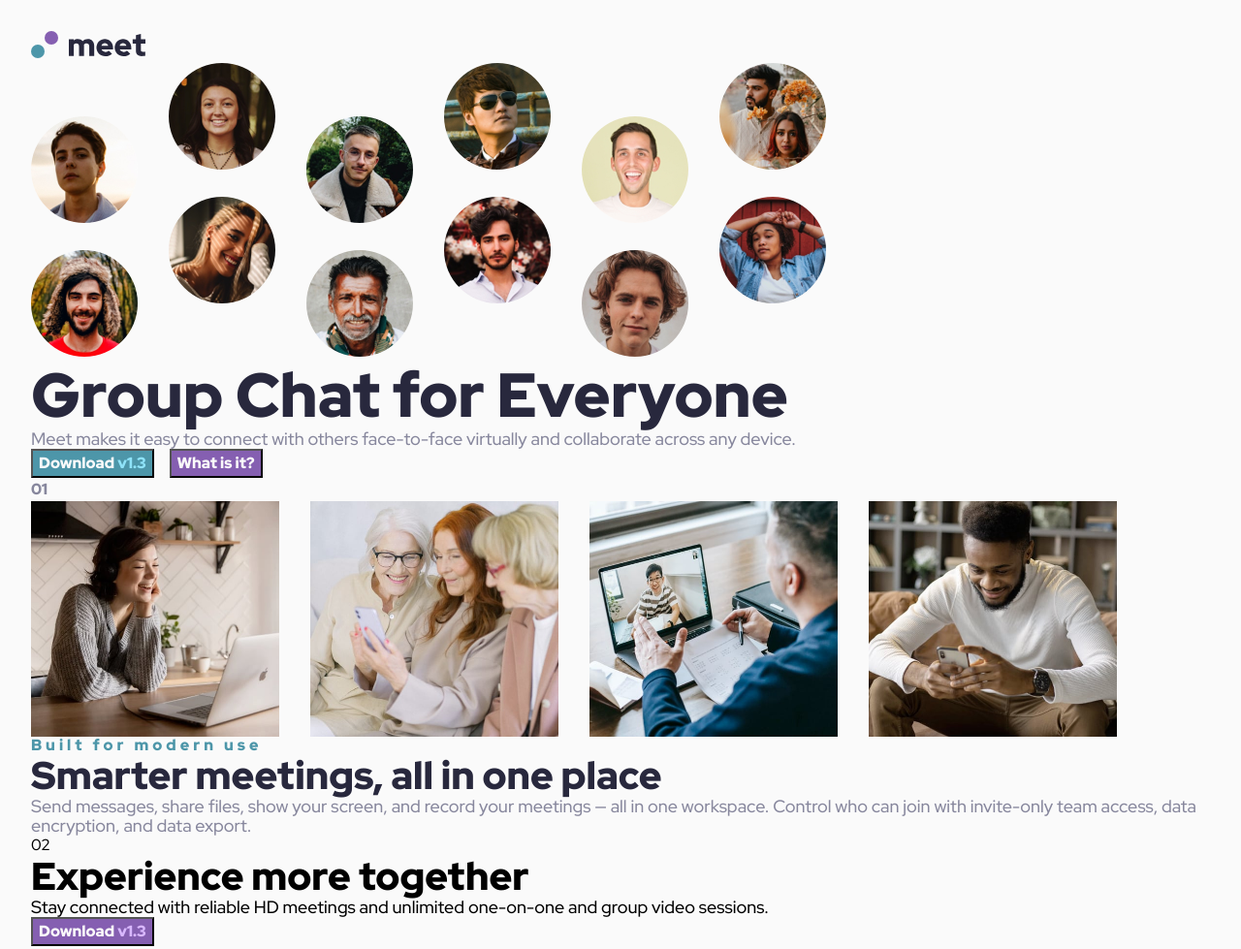
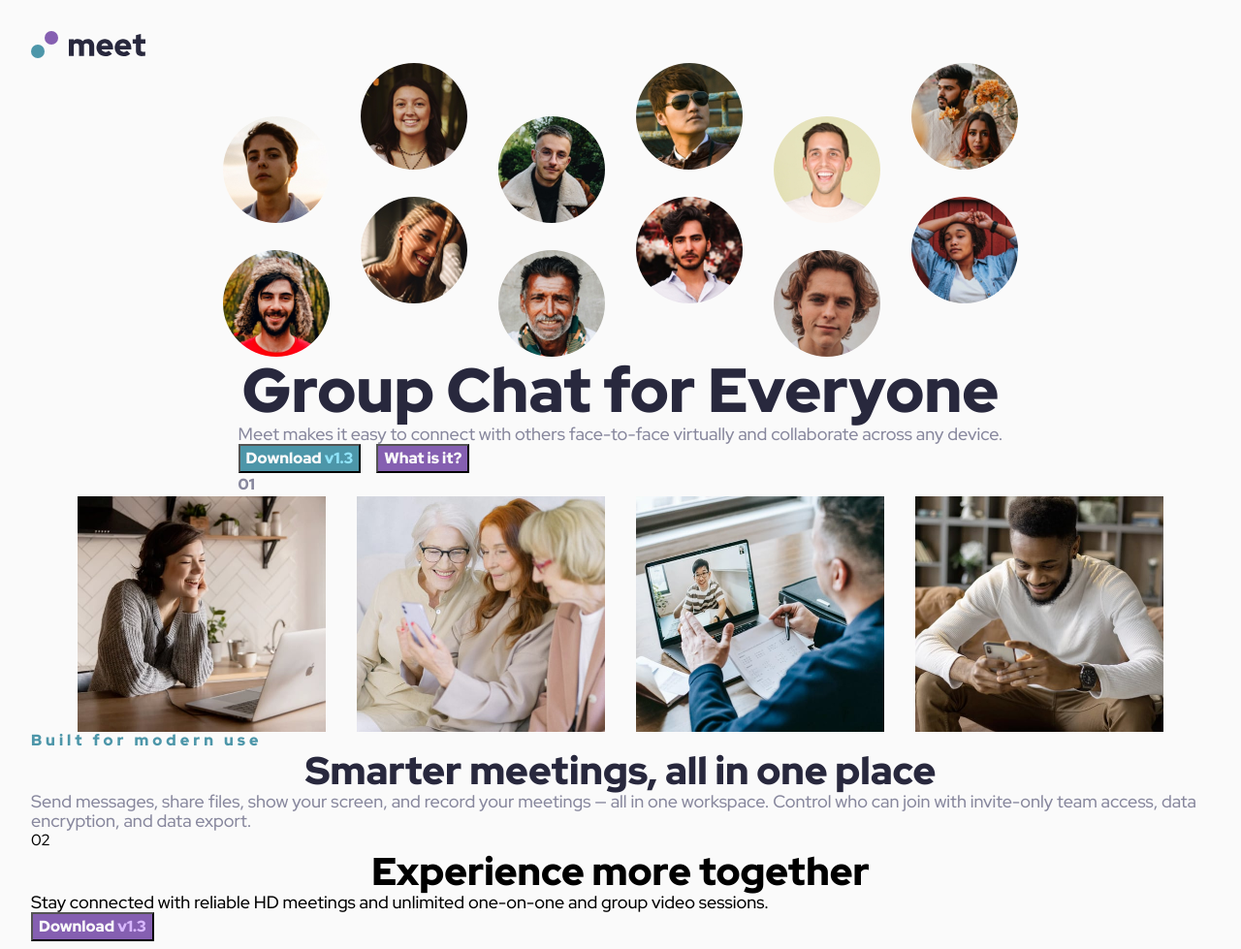
Before and after one commit to totibor/meet-landing-page, a website: page index.html in a window 1280 px wide. Shown: the whole page at 97% size. Drawn offline with Linux system fonts and the light colour scheme.

Commit message:
style updates

```diff
--- a/index.html
+++ b/index.html
@@ -14,7 +14,7 @@
       <img src="./assets/logo.svg" alt="">
     </header>
     <main>
-      <img src="./assets/tablet/image-hero.png" alt="">
+      <img src="./assets/tablet/image-hero.png" class="m-auto" alt="">
       <section>
         <h1 class="text-preset-1 color-slate-900">Group Chat for Everyone</h1>
         <p class="text-preset-4 color-slate-600">Meet makes it easy to connect with others face-to-face virtually and collaborate across any device.</p>
--- a/style.css
+++ b/style.css
@@ -63,6 +63,12 @@ img {
     block-size: auto;
 }
 
+main {
+    display: flex;
+    flex-direction: column;
+    align-items: center;
+}
+
 /* Utility Classes */
 .color-cyan-600 {
     color: #4D96A9;
@@ -104,11 +110,16 @@ img {
     background-color: #855FB1;
 }
 
+.m-auto {
+    margin: auto;
+}
+
 .text-preset-1 {
     font-family: var(--font-family);
     font-weight: var(--font-weight-black);
     font-size: 4rem;
     line-height: 1.1;
+    text-align: center;
 }
 
 .text-preset-2 {
@@ -116,6 +127,7 @@ img {
     font-weight: var(--font-weight-black);
     font-size: 2.5rem;
     line-height: 1.1;
+    text-align: center;
 }
 
 .text-preset-3 {
@@ -141,15 +153,16 @@ img {
     line-height: 1.5;
 }
 
+.showcase-images {
+    display: flex;
+    flex-wrap: wrap;
+    justify-content: center;
+    gap: 32px;
+}
+
 .flex-row {
     display: flex;
     flex-direction: row;
-    gap: 32px;
-}
-
-.showcase-images {
-    display: flex;
-    flex-wrap: wrap;
     gap: 32px;
 }
 
```
